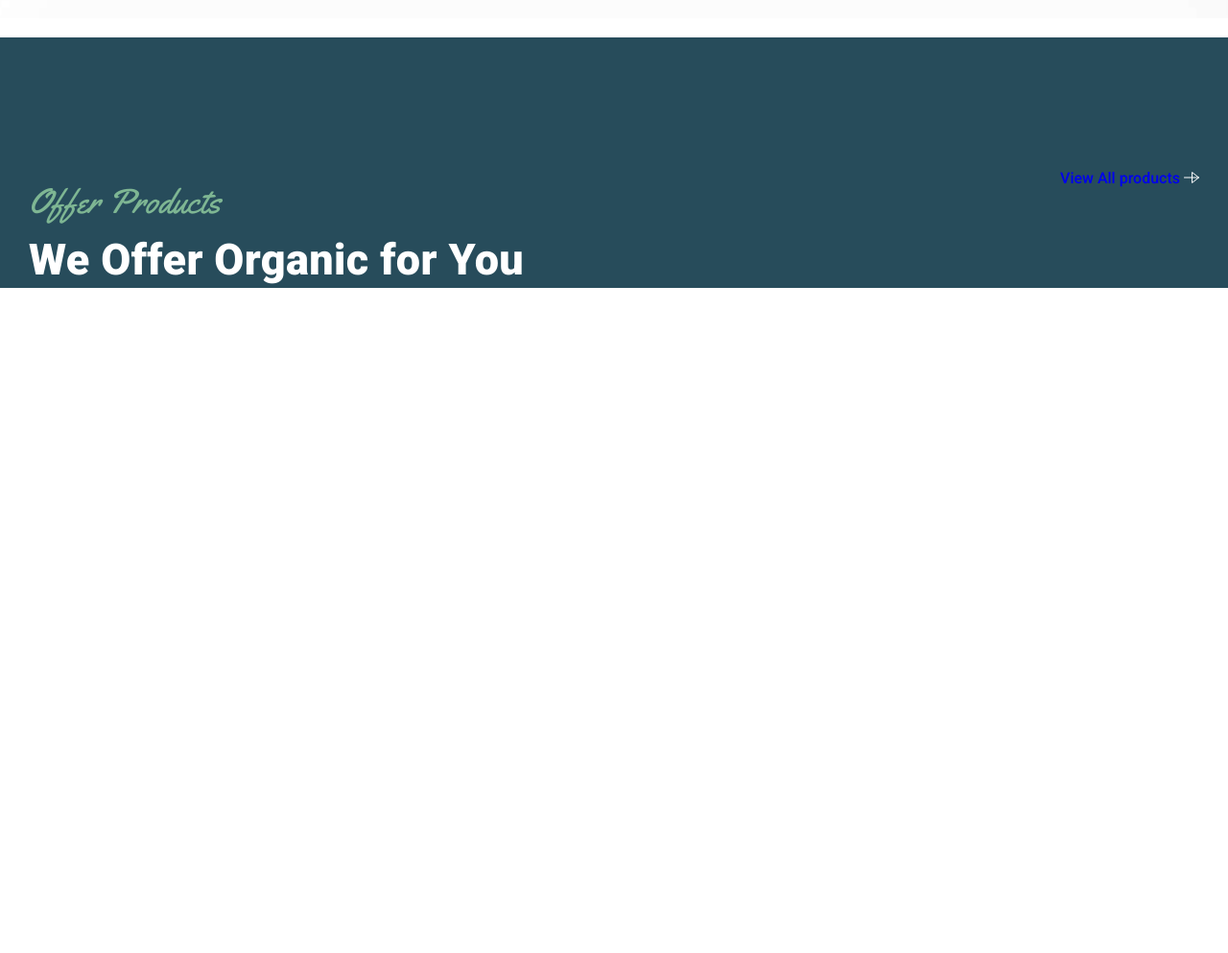
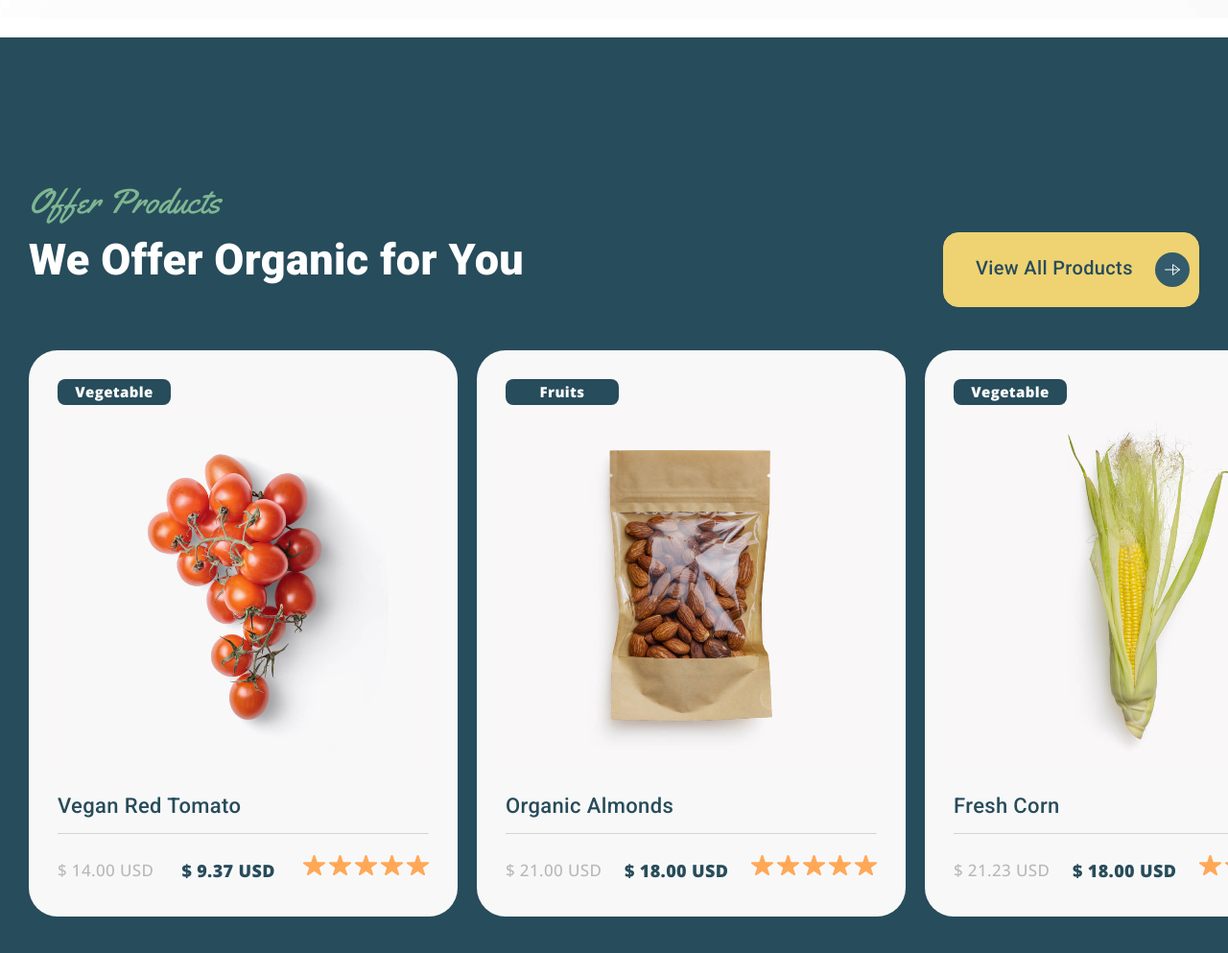
Before and after one commit to DNK-forexample/mits_html-exam, a plain HTML site: page index.html in a window 1280 px wide. Shown: the part 5588-6581 px from the top of the page at 96% size. Before the commit the page ends 5888 px from the top, so only its background shows below. Drawn offline with nearby package versions, Linux system fonts and the light colour scheme.

Commit message:
add: add offer markup and styles

```diff
--- a/index.html
+++ b/index.html
@@ -265,10 +265,10 @@
         <section class="testimonial">
           <div class="testimonial__container _container">
             <div class="testimonial__info">
-              <div class="testimonial__subtitle _subtitle">Testimonial</div>
-              <div class="testimonial__title _title">
+              <h3 class="testimonial__subtitle _subtitle">Testimonial</h3>
+              <h2 class="testimonial__title _title">
                 What Our Customer Saying?
-              </div>
+              </h2>
               <img
                 src="./images/testimonial_avatar.png"
                 alt=""
@@ -313,16 +313,77 @@
         <section class="offer">
           <div class="offer__container _container">
             <div class="offer__header">
+              <h3 class="offer__subtitle _subtitle">Offer Products</h3>
               <div class="offer__products">
-                <div class="offer__subtitle _subtitle">Offer Products</div>
-                <div class="offer__title _title">We Offer Organic for You</div>
+                <h2 class="offer__title _title">We Offer Organic for You</h2>
+                <a href="#" class="offer__button">
+                  View All products
+                  <img src="./svg/header_button-arrow.svg" alt="" class="offer__button-arrow">
+                </a>
               </div>
-              <a href="#" class="offer__button">
-                View All products
-                <img src="./svg/header_button-arrow.svg" alt="">
-              </a>
             </div>
-
+            <div class="offer__cards">
+              <div class="offer__card food__card">
+                <div class="offer__title food__title">Vegetable</div>
+                <img
+                  src="./images/food_4-tomatoes.png"
+                  alt=""
+                  class="offer__card-img"
+                />
+                <p class="offer__card-name food__card-name">Vegan Red Tomato</p>
+                <div class="offer__card-rating food__card-rating">
+                  <div class="old__price">$ 14.00 USD</div>
+                  <div class="new__price">$ 9.37 USD</div>
+                  <div class="rating__stars">
+                    <img src="./images/star.png" alt="" class="rating" />
+                    <img src="./images/star.png" alt="" class="rating" />
+                    <img src="./images/star.png" alt="" class="rating" />
+                    <img src="./images/star.png" alt="" class="rating" />
+                    <img src="./images/star.png" alt="" class="rating" />
+                  </div>
+                </div>
+              </div>
+              <div class="offer__card food__card">
+                <div class="offer__title food__title">Fruits</div>
+                <img
+                  src="./images/food_5-almonds.png"
+                  alt=""
+                  class="offer__card-img"
+                />
+                <p class="offer__card-name food__card-name">Organic Almonds</p>
+                <div class="offer__card-rating food__card-rating">
+                  <div class="old__price">$ 21.00 USD</div>
+                  <div class="new__price">$ 18.00 USD</div>
+                  <div class="rating__stars">
+                    <img src="./images/star.png" alt="" class="rating" />
+                    <img src="./images/star.png" alt="" class="rating" />
+                    <img src="./images/star.png" alt="" class="rating" />
+                    <img src="./images/star.png" alt="" class="rating" />
+                    <img src="./images/star.png" alt="" class="rating" />
+                  </div>
+                </div>
+              </div>
+              <div class="offer__card food__card">
+                <div class="offer__title food__title">Vegetable</div>
+                <img
+                  src="./images/food_2-corn.png"
+                  alt=""
+                  class="offer__card-img"
+                />
+                <p class="offer__card-name food__card-name">Fresh Corn</p>
+                <div class="offer__card-rating food__card-rating">
+                  <div class="old__price">$ 21.23 USD</div>
+                  <div class="new__price">$ 18.00 USD</div>
+                  <div class="rating__stars">
+                    <img src="./images/star.png" alt="" class="rating" />
+                    <img src="./images/star.png" alt="" class="rating" />
+                    <img src="./images/star.png" alt="" class="rating" />
+                    <img src="./images/star.png" alt="" class="rating" />
+                    <img src="./images/star.png" alt="" class="rating" />
+                  </div>
+                </div>
+              </div>
+            </div>
           </div>
         </section>
         <section class="eco-friendly"></section>
--- a/styles/style.css
+++ b/styles/style.css
@@ -567,18 +567,60 @@ text-align: center;
 .offer {
   background: #274c5b;
   padding-top: 139px;
+  padding-bottom: 160px;
 }
 .offer__container {}
 .offer__header {
   display: flex;
+  flex-direction: column;
   justify-content: space-between;
 }
-.offer__products {}
+.offer__products {
+  display: flex;
+  justify-content: space-between;
+}
 .offer__subtitle {}
 .offer__title {
   color: #fff;
 }
+.offer__button {
+  display: flex;
+  justify-content: space-between;
+  padding: 20px 9px 20px 33px;
+  text-align: center;
+  color: #274c5b;
+  min-width: 267px;
 
+font-size: 20px;
+font-weight: 400;
+line-height: 32px;
+letter-spacing: 0.36px;
+text-align: left;
+text-transform: capitalize;
+box-sizing: border-box;
+border: 1px solid rgb(239, 211, 114);
+border-radius: 16px;
+
+background: rgb(239, 211, 114);
+margin-bottom: 45px;
+}
+.offer__button-arrow {
+  background: #335b6b;
+  padding: 12px 10px;
+  border-radius: 50%;
+}
+.offer__cards {
+  display: grid;
+  grid-template-columns: repeat(3, 447px);
+  grid-template-rows: 590px;
+  grid-gap: 20px;
+
+}
+.offer__card {}
+.offer__title {}
+.offer__card-img {}
+.offer__card-name {}
+.offer__card-rating {}
 
 /*#endregion*/
 /* #endregion  ----------------------------------------------------------*/
```
